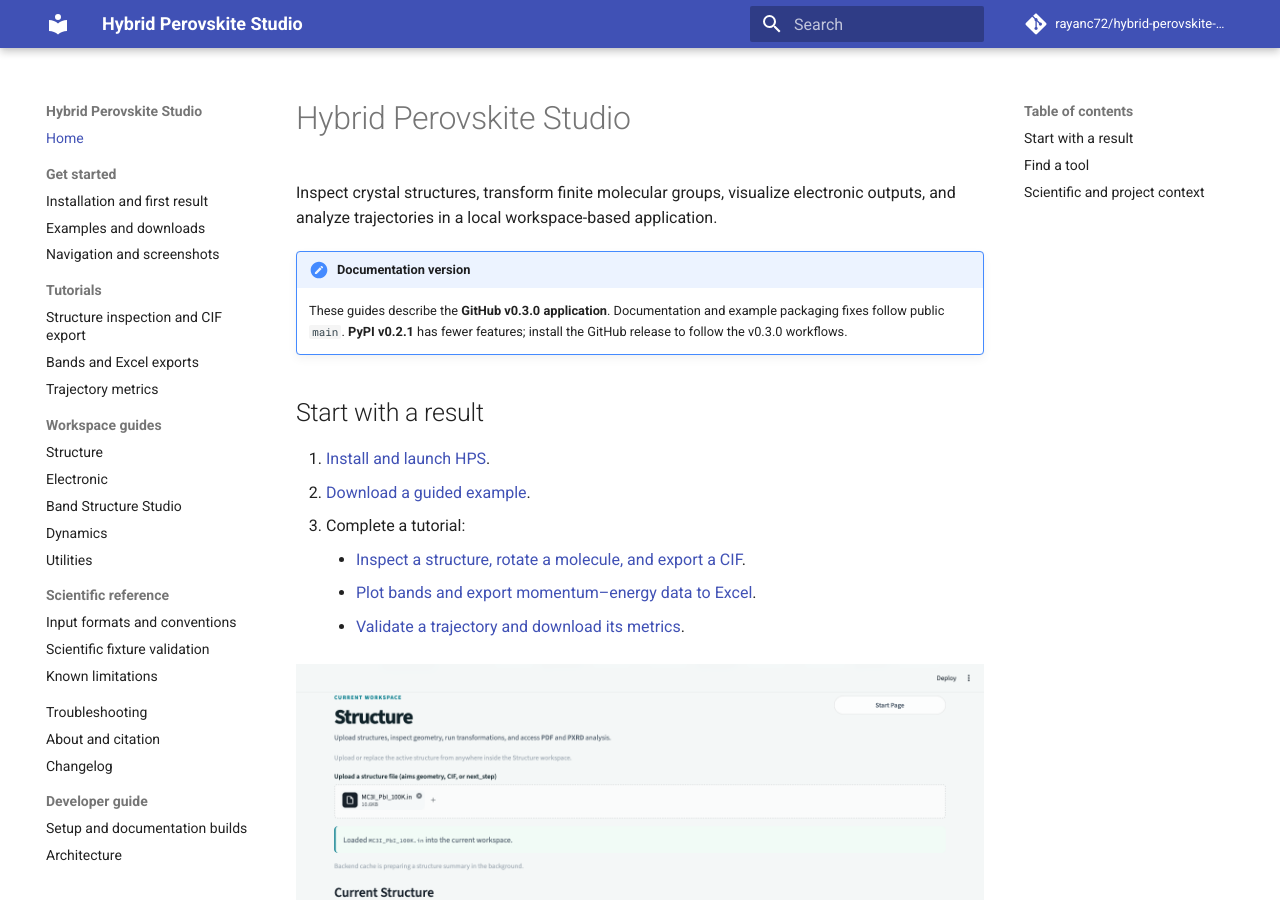
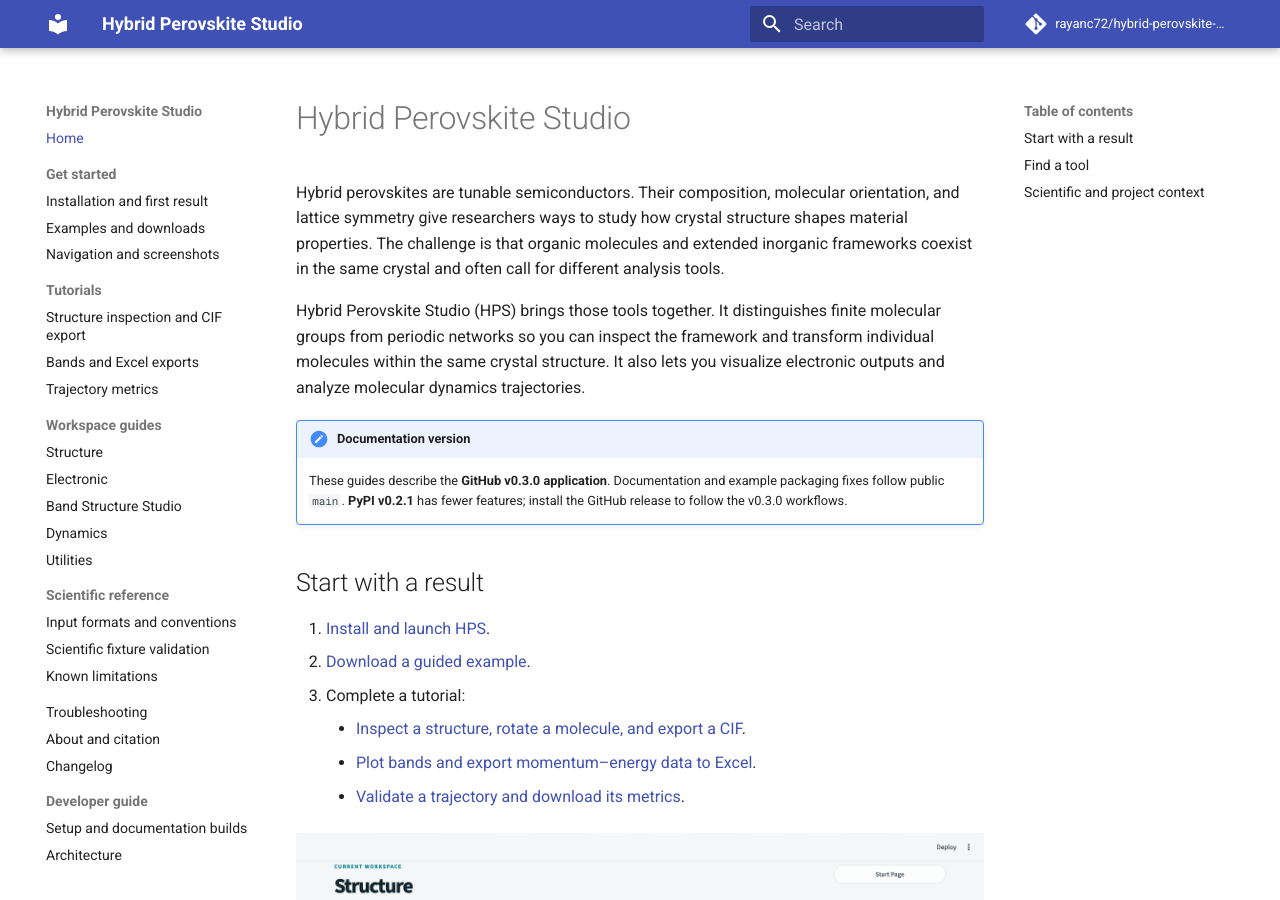
Before and after one commit to rayanc72/hybrid-perovskite-studio, an MkDocs documentation site: the page built from docs/index.md, in a window 1280 px wide and 900 px high. Built offline with MkDocs 1.6.1 and Material for MkDocs 9.7.7, drawn with Linux system fonts in a browser that asks for light colours; comment, search, counter and statistics services are not loaded.

Commit message:
Restore scientific motivation on the project homepages

```diff
--- a/docs/index.md
+++ b/docs/index.md
@@ -1,7 +1,15 @@
 # Hybrid Perovskite Studio
 
-Inspect crystal structures, transform finite molecular groups, visualize electronic
-outputs, and analyze trajectories in a local workspace-based application.
+Hybrid perovskites are tunable semiconductors. Their composition, molecular
+orientation, and lattice symmetry give researchers ways to study how crystal structure
+shapes material properties. The challenge is that organic molecules and extended
+inorganic frameworks coexist in the same crystal and often call for different
+analysis tools.
+
+Hybrid Perovskite Studio (HPS) brings those tools together. It distinguishes finite
+molecular groups from periodic networks so you can inspect the framework and
+transform individual molecules within the same crystal structure. It also lets you
+visualize electronic outputs and analyze molecular dynamics trajectories.
 
 !!! note "Documentation version"
     These guides describe the **GitHub v0.3.0 application**. Documentation and example
```
Also changed, not shown: README.md (+10 -4 lines).
